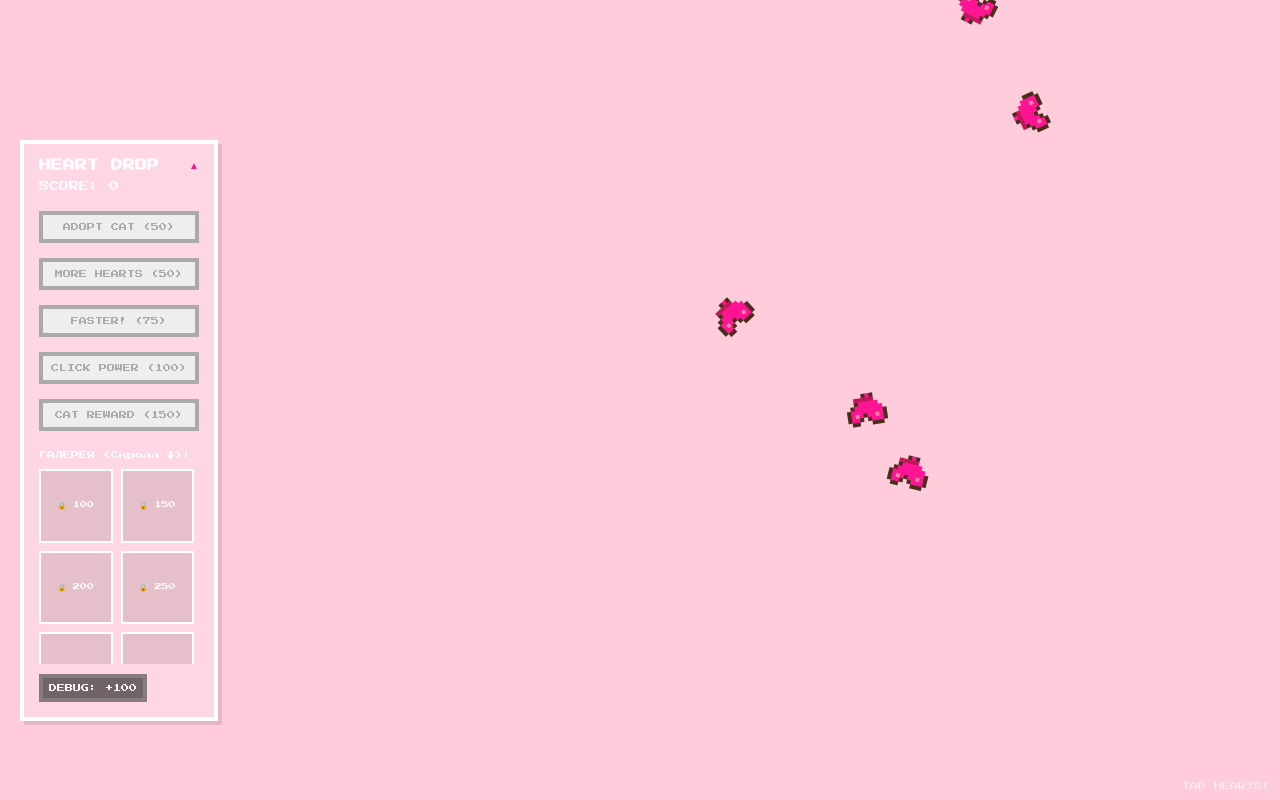
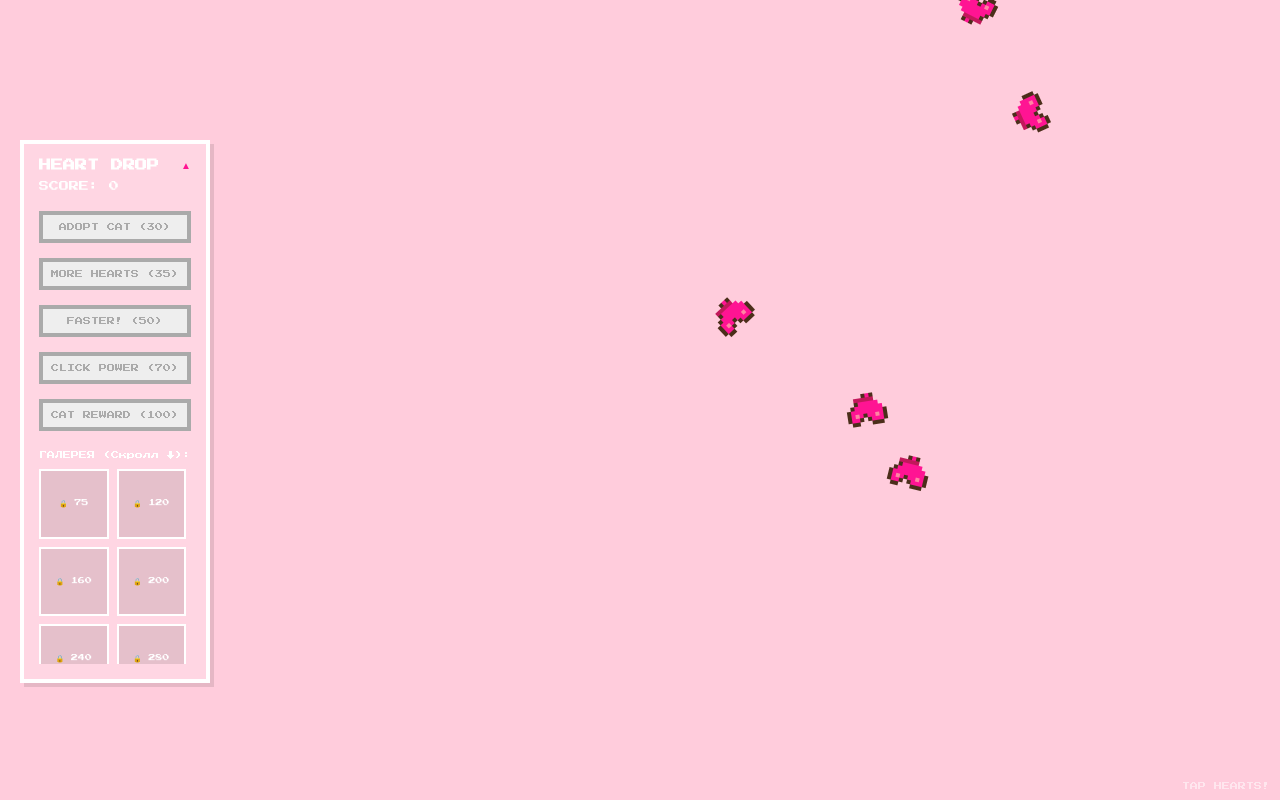
Before and after one commit to t1us32/love, a React (Vite) app: page / in a window 1280 px wide. Built offline with nearby package versions, Linux system fonts and the light colour scheme.

Commit message:
Balance: Reduced all costs and removed admin debug tools

```diff
--- a/src/App.jsx
+++ b/src/App.jsx
@@ -16,16 +16,16 @@ const PHRASES = [
 ];
 
 const GALLERY = [
-  { id: 'cat_garden', name: 'Сад котиков', cost: 100, src: '/gallery/cat_garden.png' },
-  { id: 'photo_1', name: 'Фото 1', cost: 150, src: '/gallery/photo_1_2026-03-08_00-28-38.jpg' },
-  { id: 'photo_2', name: 'Фото 2', cost: 200, src: '/gallery/photo_2_2026-03-08_00-29-27.jpg' },
-  { id: 'photo_3', name: 'Фото 3', cost: 250, src: '/gallery/photo_3_2026-03-08_00-29-27.jpg' },
-  { id: 'photo_4', name: 'Фото 4', cost: 300, src: '/gallery/photo_4_2026-03-08_00-29-27.jpg' },
-  { id: 'photo_5', name: 'Фото 5', cost: 350, src: '/gallery/photo_5_2026-03-08_00-29-27.jpg' },
-  { id: 'photo_6', name: 'Фото 6', cost: 400, src: '/gallery/photo_6_2026-03-08_00-29-27.jpg' },
-  { id: 'photo_7', name: 'Фото 7', cost: 450, src: '/gallery/photo_7_2026-03-08_00-29-27.jpg' },
-  { id: 'photo_8', name: 'Фото 8', cost: 500, src: '/gallery/photo_8_2026-03-08_00-29-27.jpg' },
-  { id: 'photo_9', name: 'Фото 9', cost: 550, src: '/gallery/photo_9_2026-03-08_00-29-27.jpg' },
+  { id: 'cat_garden', name: 'Сад котиков', cost: 75, src: '/gallery/cat_garden.png' },
+  { id: 'photo_1', name: 'Фото 1', cost: 120, src: '/gallery/photo_1_2026-03-08_00-28-38.jpg' },
+  { id: 'photo_2', name: 'Фото 2', cost: 160, src: '/gallery/photo_2_2026-03-08_00-29-27.jpg' },
+  { id: 'photo_3', name: 'Фото 3', cost: 200, src: '/gallery/photo_3_2026-03-08_00-29-27.jpg' },
+  { id: 'photo_4', name: 'Фото 4', cost: 240, src: '/gallery/photo_4_2026-03-08_00-29-27.jpg' },
+  { id: 'photo_5', name: 'Фото 5', cost: 280, src: '/gallery/photo_5_2026-03-08_00-29-27.jpg' },
+  { id: 'photo_6', name: 'Фото 6', cost: 320, src: '/gallery/photo_6_2026-03-08_00-29-27.jpg' },
+  { id: 'photo_7', name: 'Фото 7', cost: 360, src: '/gallery/photo_7_2026-03-08_00-29-27.jpg' },
+  { id: 'photo_8', name: 'Фото 8', cost: 400, src: '/gallery/photo_8_2026-03-08_00-29-27.jpg' },
+  { id: 'photo_9', name: 'Фото 9', cost: 440, src: '/gallery/photo_9_2026-03-08_00-29-27.jpg' },
 ];
 
 // Retro sound generator
@@ -221,8 +221,8 @@ function App() {
   }, []);
 
   const buyCat = () => {
-    if (score >= 50 && !hasCat) {
-      setScore(score - 50);
+    if (score >= 30 && !hasCat) {
+      setScore(score - 30);
       setHasCat(true);
       playSound('buy');
       triggerHaptic();
@@ -230,7 +230,7 @@ function App() {
   };
 
   const buySpawn = () => {
-    const cost = (spawnLevel + 1) * 50;
+    const cost = (spawnLevel + 1) * 35;
     if (score >= cost && spawnLevel < 4) {
       setScore(score - cost);
       setSpawnLevel(spawnLevel + 1);
@@ -240,7 +240,7 @@ function App() {
   };
 
   const buySpeed = () => {
-    const cost = (speedLevel + 1) * 75;
+    const cost = (speedLevel + 1) * 50;
     if (score >= cost && speedLevel < 4) {
       setScore(score - cost);
       setSpeedLevel(speedLevel + 1);
@@ -250,7 +250,7 @@ function App() {
   };
 
   const buyClickBonus = () => {
-    const cost = (clickLevel + 1) * 100;
+    const cost = (clickLevel + 1) * 70;
     if (score >= cost && clickLevel < 5) {
       setScore(score - cost);
       setClickLevel(clickLevel + 1);
@@ -260,7 +260,7 @@ function App() {
   };
 
   const buyCatBonus = () => {
-    const cost = (catEarnLevel + 1) * 150;
+    const cost = (catEarnLevel + 1) * 100;
     if (score >= cost && catEarnLevel < 5) {
       setScore(score - cost);
       setCatEarnLevel(catEarnLevel + 1);
@@ -293,27 +293,27 @@ function App() {
 
             <div className="shop-list">
               {!hasCat ? (
-                <button className="shop-btn" onClick={buyCat} disabled={score < 50}>
-                  ADOPT CAT (50)
+                <button className="shop-btn" onClick={buyCat} disabled={score < 30}>
+                  ADOPT CAT (30)
                 </button>
               ) : (
                 <p className="status-text">CAT ACTIVE (60% Luck)</p>
               )}
 
-              <button className="shop-btn" onClick={buySpawn} disabled={score < (spawnLevel + 1) * 50 || spawnLevel >= 4}>
-                MORE HEARTS ({(spawnLevel + 1) * 50})
+              <button className="shop-btn" onClick={buySpawn} disabled={score < (spawnLevel + 1) * 35 || spawnLevel >= 4}>
+                MORE HEARTS ({(spawnLevel + 1) * 35})
               </button>
 
-              <button className="shop-btn" onClick={buySpeed} disabled={score < (speedLevel + 1) * 75 || speedLevel >= 4}>
-                FASTER! ({(speedLevel + 1) * 75})
+              <button className="shop-btn" onClick={buySpeed} disabled={score < (speedLevel + 1) * 50 || speedLevel >= 4}>
+                FASTER! ({(speedLevel + 1) * 50})
               </button>
 
-              <button className="shop-btn" onClick={buyClickBonus} disabled={score < (clickLevel + 1) * 100 || clickLevel >= 5}>
-                CLICK POWER ({(clickLevel + 1) * 100})
+              <button className="shop-btn" onClick={buyClickBonus} disabled={score < (clickLevel + 1) * 70 || clickLevel >= 5}>
+                CLICK POWER ({(clickLevel + 1) * 70})
               </button>
 
-              <button className="shop-btn" onClick={buyCatBonus} disabled={score < (catEarnLevel + 1) * 150 || catEarnLevel >= 5}>
-                CAT REWARD ({(catEarnLevel + 1) * 150})
+              <button className="shop-btn" onClick={buyCatBonus} disabled={score < (catEarnLevel + 1) * 100 || catEarnLevel >= 5}>
+                CAT REWARD ({(catEarnLevel + 1) * 100})
               </button>
 
               <div className="gallery-shop">
@@ -339,13 +339,6 @@ function App() {
                 </div>
               </div>
             </div>
-
-            <button
-              className="admin-btn"
-              onClick={() => setScore(s => s + 100)}
-            >
-              DEBUG: +100
-            </button>
           </>
         )}
       </div>
```
